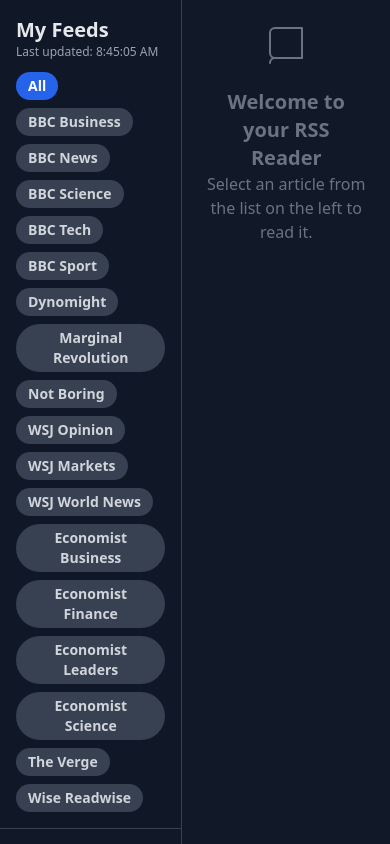
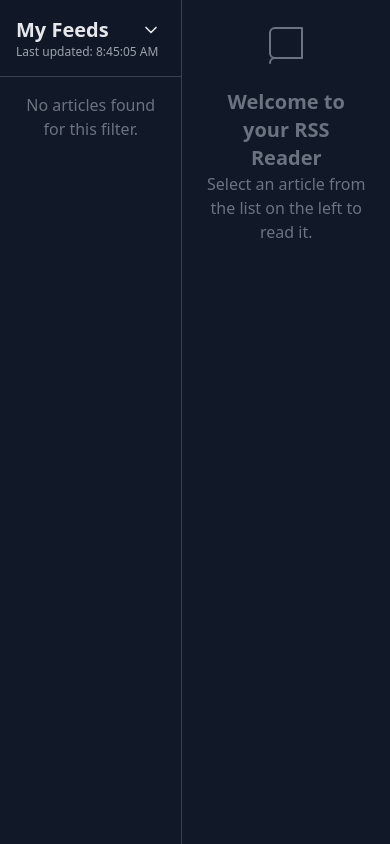
Before and after one commit to 8rooklands/Reader, a plain HTML site: page index.html in a window 390 px wide. Drawn offline with nearby package versions, Linux system fonts and the light colour scheme; no server answers.

Commit message:
iOS fix v2

```diff
--- a/index.html
+++ b/index.html
@@ -58,9 +58,16 @@
         <!-- Left Pane: Feed List -->
         <div class="w-full md:w-2/5 lg:w-1/3 xl:w-1/4 border-r border-gray-700 flex flex-col h-full">
             <header class="p-4 border-b border-gray-700 sticky top-0 bg-gray-900/80 backdrop-blur-sm z-10">
-                <h1 class="text-xl font-bold">My Feeds</h1>
+                <div class="flex justify-between items-center">
+                    <h1 class="text-xl font-bold">My Feeds</h1>
+                    <button id="toggle-filters-btn" class="p-1 rounded-full hover:bg-gray-700 md:hidden">
+                        <svg id="toggle-filters-icon" xmlns="http://www.w3.org/2000/svg" width="20" height="20" viewBox="0 0 24 24" fill="none" stroke="currentColor" stroke-width="2" stroke-linecap="round" stroke-linejoin="round" class="transition-transform duration-300">
+                            <polyline points="6 9 12 15 18 9"></polyline>
+                        </svg>
+                    </button>
+                </div>
                 <p id="last-updated" class="text-xs text-gray-400">Updating...</p>
-                <div id="feed-filters" class="mt-3 flex flex-wrap gap-2">
+                <div id="feed-filters" class="mt-3 flex-wrap gap-2 hidden md:flex">
                     <!-- Filter badges will be injected here -->
                 </div>
             </header>
@@ -100,6 +107,8 @@
         const placeholderEl = document.getElementById('placeholder');
         const lastUpdatedEl = document.getElementById('last-updated');
         const feedFiltersEl = document.getElementById('feed-filters');
+        const toggleFiltersBtn = document.getElementById('toggle-filters-btn');
+        const toggleFiltersIcon = document.getElementById('toggle-filters-icon');
 
         // List of RSS feeds provided by the user
         const feeds = [
@@ -454,6 +463,11 @@
             renderFilterBadges();
             loadAllFeeds();
 
+            toggleFiltersBtn.addEventListener('click', () => {
+                feedFiltersEl.classList.toggle('hidden');
+                toggleFiltersIcon.classList.toggle('rotate-180');
+            });
+
             feedListEl.addEventListener('click', (e) => {
                 const item = e.target.closest('[data-id]');
                 if (item) {
```
